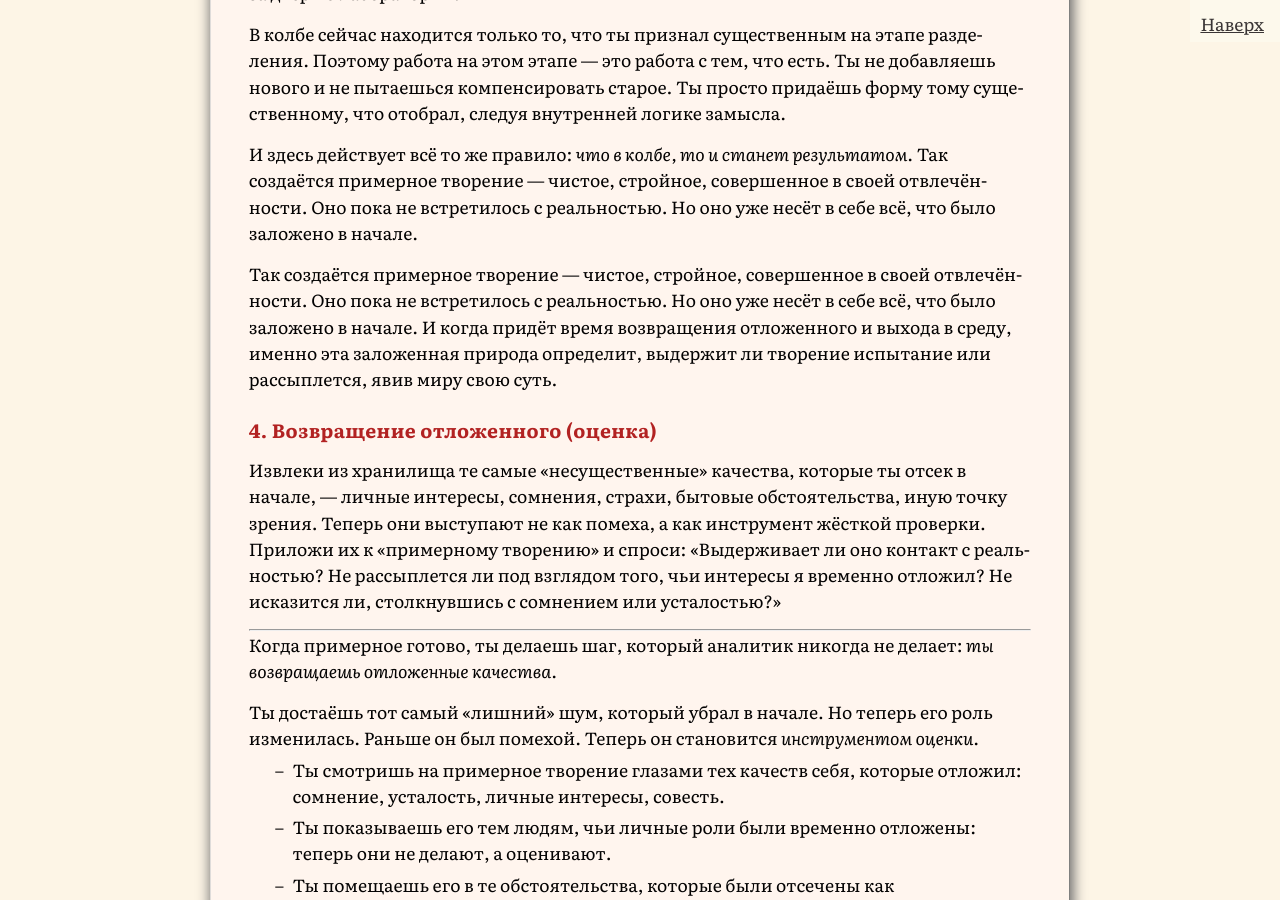
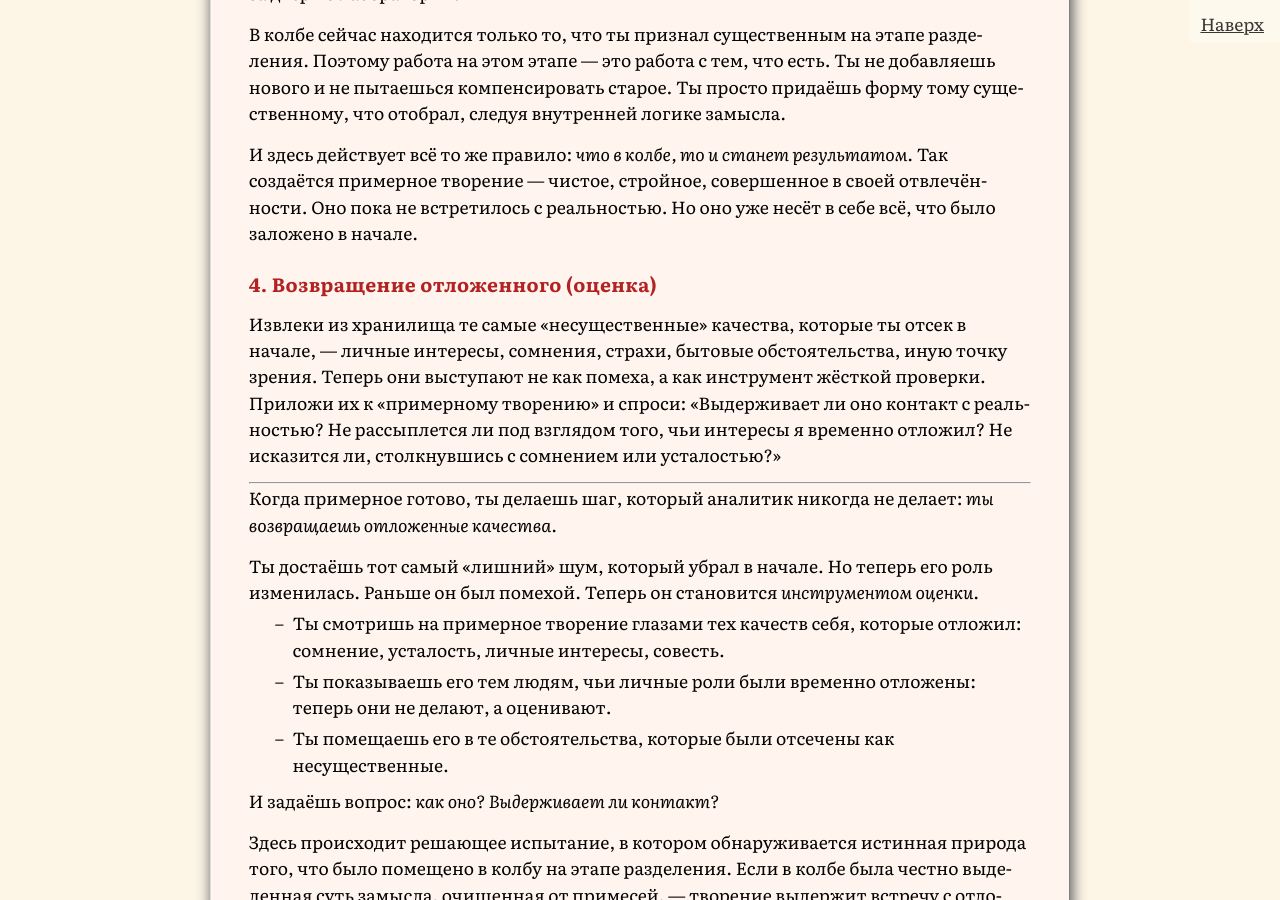
Before and after one commit to SergSi/land-use-art, a Jekyll site: the page built from _posts/2026-02-23-alhimia.md, in a window 1280 px wide and 900 px high, scrolled down 7603 px. Built offline with Jekyll 4.4.1, drawn with Linux system fonts in a browser that asks for light colours; some web fonts are replaced.

Commit message:
Update 2026-02-23-alhimia.md

```diff
--- a/_posts/2026-02-23-alhimia.md
+++ b/_posts/2026-02-23-alhimia.md
@@ -140,8 +140,6 @@ class: mind
 
 И здесь действует всё то же правило: *что в колбе, то и станет результатом*. Так создаётся примерное творение — чистое, стройное, совершенное в своей отвлечённости. Оно пока не встретилось с реальностью. Но оно уже несёт в себе всё, что было заложено в начале.
 
-Так создаётся примерное творение — чистое, стройное, совершенное в своей отвлечённости. Оно пока не встретилось с реальностью. Но оно уже несёт в себе всё, что было заложено в начале. И когда придёт время возвращения отложенного и выхода в среду, именно эта заложенная природа определит, выдержит ли творение испытание или рассыплется, явив миру свою суть.
-
 ### 4. Возвращение отложенного (оценка)
 
 Извлеки из хранилища те самые «несущественные» качества, которые ты отсек в начале, — личные интересы, сомнения, страхи, бытовые обстоятельства, иную точку зрения. Теперь они выступают не как помеха, а как инструмент жёсткой проверки. Приложи их к «примерному творению» и спроси: «Выдерживает ли оно контакт с реальностью? Не рассыплется ли под взглядом того, чьи интересы я временно отложил? Не исказится ли, столкнувшись с сомнением или усталостью?»
```
